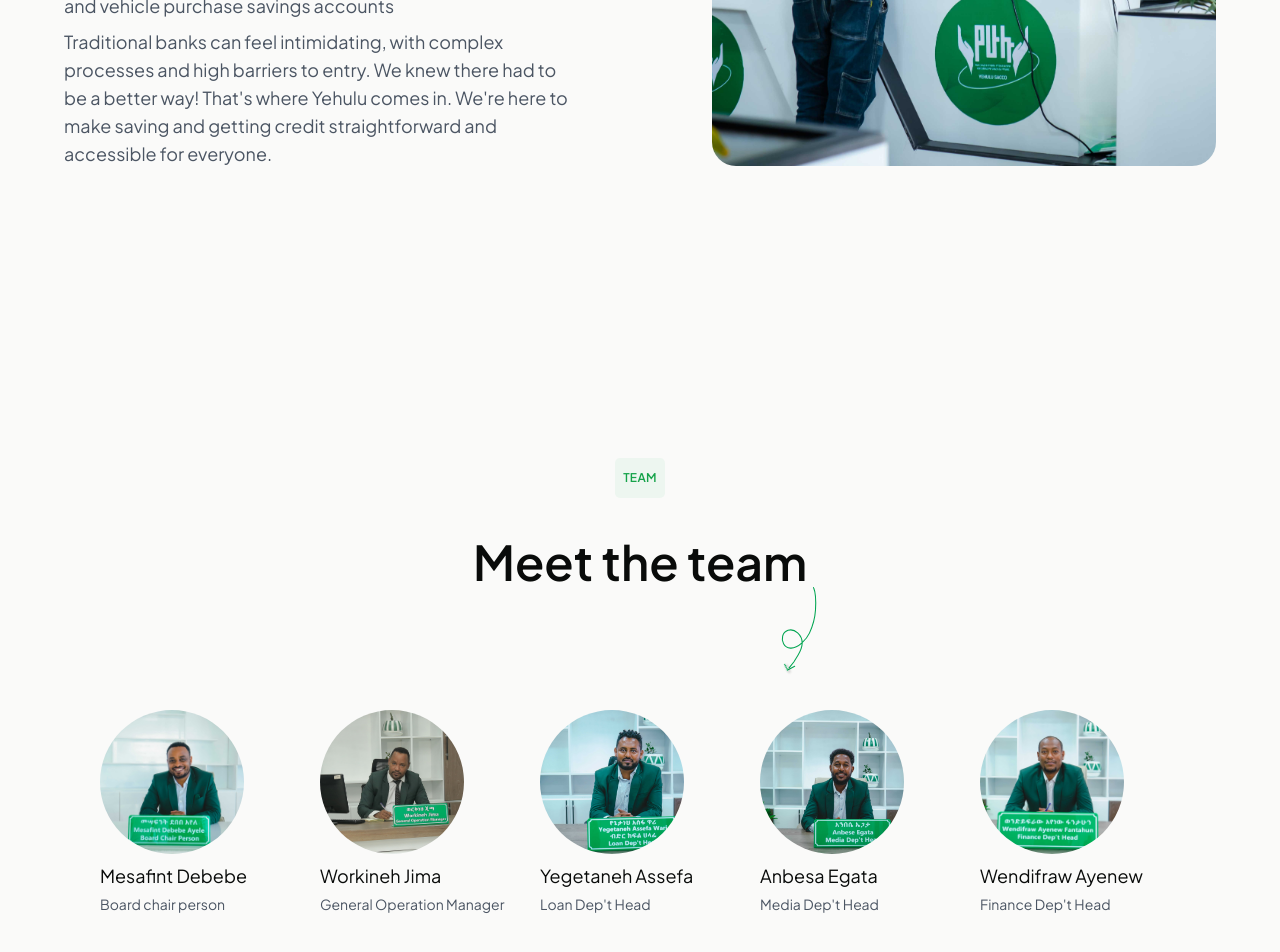
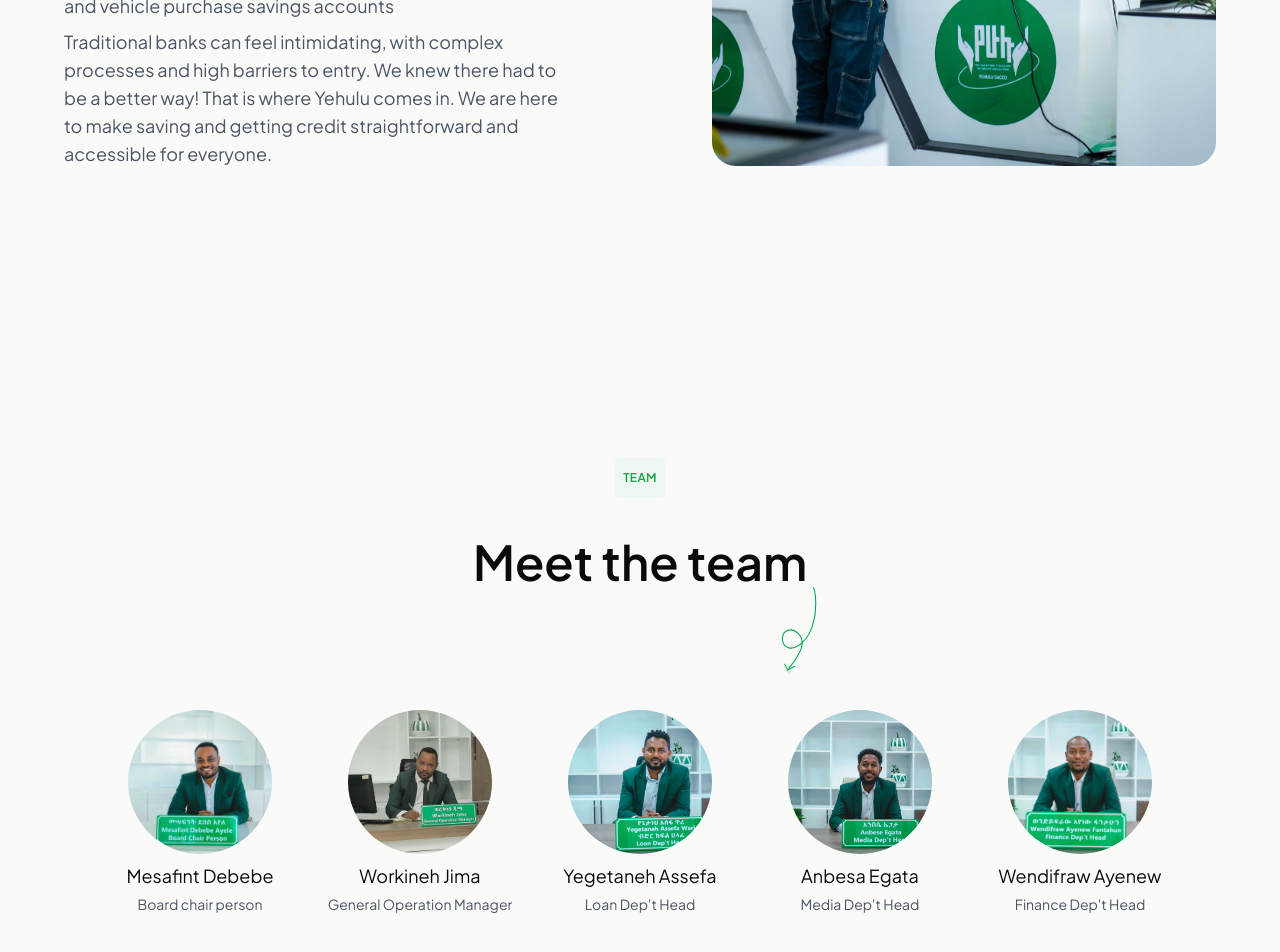
Before and after one commit to Upsurge-Tech/Project-Yehulusaccos-Frontend, a Next.js app: page /en/about in a window 1280 px wide. Shown: the part 570-1522 px from the top of the page. Built offline with nearby package versions, Linux system fonts and the light colour scheme.

Commit message:
adding localization for aboutus page

```diff
--- a/app/[locale]/(main)/contact/page.tsx
+++ b/app/[locale]/(main)/contact/page.tsx
@@ -9,6 +9,7 @@ import { BiSolidMessageRounded } from "react-icons/bi";
 import Vector from "@/public/Vector.svg";
 import GoogleMap from "@/components/contact/GoogleMap";
 import InfoBoard from "@/components/contact/InfoBoard";
+
 
 const ContactPage = () => {
   return (
--- a/components/about/AboutUs.tsx
+++ b/components/about/AboutUs.tsx
@@ -1,32 +1,28 @@
 import React from "react";
 import Image from "next/image";
+import { useTranslations } from "next-intl";
 
 const AboutUs = () => {
+
+  const tAbout = useTranslations("AboutUs")
   return (
     <div className=" grid grid-cols-1 xl:grid-cols-2 gap-x-10 xl:gap-x-36 gap-y-10">
       <div className=" order-2 xl:order-1 flex h-full flex-col items-start place-self-center justify-center py-5 gap-y-5 xl:gap-y-14 w-3/4 xl:w-full">
         <div className="flex flex-col gap-y-1">
           <div className="bg-primarySoft lg:mb-10 self-start text-primary flex items-center justify-center text-xs font-semibold tracking-wide  px-2 h-10 rounded-lg">
-            ABOUT US
+            {tAbout('Header')}
           </div>
           <h2 className="font-semibold text-3xl lg:text-5xl mt-2 lg:mt-0">
-            Who are we?
+            {tAbout("Question")}
           </h2>
         </div>
+
         <div className="flex flex-col gap-y-2 text-xs md:text-sm lg:text-lg text-gray-600 z-10">
           <p>
-            <span className="font-semibold">Yehulu</span> is a financial
-            cooperative established in 2015 EC with a mission to provide easy
-            access to savings and credit services for all, especially those who
-            might not qualify for traditional banking options. We offer a
-            variety of savings plans, including regular savings, time deposits,
-            and home and vehicle purchase savings accounts
+            <span className="font-semibold">{tAbout("InnerParagraph1")}{" "}</span>{tAbout("Paragraph1")}
           </p>
           <p>
-            Traditional banks can feel intimidating, with complex processes and
-            high barriers to entry. We knew there had to be a better way!
-            That&apos;s where Yehulu comes in. We&apos;re here to make saving
-            and getting credit straightforward and accessible for everyone.
+            {tAbout("Paragraph2")}
           </p>
         </div>
       </div>
--- a/components/about/CustomAvatar.tsx
+++ b/components/about/CustomAvatar.tsx
@@ -10,7 +10,7 @@ interface Props {
 
 const CustomAvatar = ({ src, name, role }: Props) => {
   return (
-    <div className="flex flex-col gap-y-2 w-[170px] lg:w-[200px]">
+    <div className="flex flex-col items-center gap-y-2 w-[170px] lg:w-[200px]">
       <div className="relative h-28 w-28 lg:h-36 lg:w-36 2xl:h-48 2xl:w-48 rounded-full border-none">
         <Image
           className="rounded-full object-cover"
@@ -20,7 +20,7 @@ const CustomAvatar = ({ src, name, role }: Props) => {
           sizes="(max-width: 768px) 100vw, 33vw"
         />
       </div>
-      <div className="flex flex-col gap-y-1">
+      <div className="flex flex-col gap-y-1 items-center">
         <p className=" lg:text-lg">{name}</p>
         <p className="text-sm lg:text-md text-gray-600">{role}</p>
       </div>
--- a/components/about/OurOffice.tsx
+++ b/components/about/OurOffice.tsx
@@ -1,5 +1,6 @@
 import React from "react";
 import Image from "next/image";
+import { useTranslations } from "next-intl";
 
 import {
   Carousel,
@@ -10,14 +11,15 @@ import {
 } from "../ui/carousel";
 
 const OurOffice = () => {
+  const tOffice = useTranslations("AboutUs.Office")
   return (
     <div className="flex flex-col h-full items-start place-self-center justify-center py-5 gap-y-5 xl:gap-y-14 w-3/4 xl:w-full">
       <div className="flex flex-col xl:self-center">
         <div className="bg-primarySoft lg:mb-10 self-start xl:self-center text-primary flex items-center justify-center text-xs font-semibold tracking-wide  px-2 h-10 rounded-lg">
-          OUR OFFICE
+          {tOffice("Header")}
         </div>
         <h2 className="font-semibold text-3xl lg:text-5xl mt-2 lg:mt-0">
-          Visit our office
+          {tOffice("Title")}
         </h2>
         <div className="hidden lg:flex relative -rotate-45 -top-20 left-[250px] ">
           <Image
--- a/components/about/Team.tsx
+++ b/components/about/Team.tsx
@@ -2,18 +2,24 @@ import React from "react";
 import Image from "next/image";
 
 import CustomAvatar from "./CustomAvatar";
+import { useTranslations } from "next-intl";
+
 
 const Team = () => {
+
+  const tTeam = useTranslations("AboutUs.Team")
+  const tTeamMembers = useTranslations("AboutUs.Team.Members")
+  const teamMembers = ["Person1", "Person2", "Person3", "Person4", "Person5" ]
   return (
     <div className="flex flex-col h-full items-start place-self-center justify-center py-5 gap-y-5 xl:gap-y-14 w-3/4 xl:w-full">
       <div className="flex flex-col xl:self-center">
         <div className="bg-primarySoft lg:mb-10 self-start xl:self-center text-primary flex items-center justify-center text-xs font-semibold tracking-wide  px-2 h-10 rounded-lg">
-          TEAM
+          {tTeam("Header")}
         </div>
         <h2 className="font-semibold text-3xl lg:text-5xl mt-2 lg:mt-0">
-          Meet the team
+          {tTeam("Title")}
         </h2>
-        <div className="hidden lg:flex relative -rotate-45 -top-20 left-[250px] ">
+        <div className="hidden lg:flex relative -rotate-45 -top-20 left-[250px]">
           <Image
             src="/curlyarrow.svg"
             alt="curly green arrow"
@@ -23,31 +29,14 @@ const Team = () => {
         </div>
       </div>
       <div className="w-full grid grid-cols-1 md:grid-cols-2 xl:flex gap-5 2xl:gap-x-16 flex-wrap place-items-center xl:justify-center">
-        <CustomAvatar
-          name="Mesafint Debebe"
-          role="Board chair person"
-          src="/assets/MesafinitDebebe.jpg"
-        />
-        <CustomAvatar
-          name="Workineh Jima"
-          role="General Operation Manager"
-          src="/assets/WorkinehJima.jpg"
-        />
-        <CustomAvatar
-          src={"/assets/YegetanehAssefa.jpg"}
-          name={"Yegetaneh Assefa "}
-          role={"Loan Dep't Head"}
-        />
-        <CustomAvatar
-          src={"/assets/AnbesaEgata.jpg"}
-          name={"Anbesa Egata"}
-          role={"Media Dep't Head"}
-        />
-        <CustomAvatar
-          src={"/assets/WendifrawAyenew.jpg"}
-          name={"Wendifraw Ayenew"}
-          role={"Finance Dep't Head"}
-        />
+        {teamMembers.map((member, index) => (
+          <CustomAvatar
+            key={index}
+            name={tTeamMembers(`${member}.name`)}
+            role={tTeamMembers(`${member}.role`)}
+            src={tTeamMembers(`${member}.src`)}
+          />
+        ))}
       </div>
     </div>
   );
--- a/translations/am.json
+++ b/translations/am.json
@@ -195,6 +195,49 @@
                     "image": "/home.svg"
                 }
             }
-    }
+        }
+    },
+
+    "AboutUs":{
+        "Header": "ስለ የሁሉ",
+        "Question": "የሁሉ ምንድን ነዉ ?",
+        "Paragraph1":"በ2015 የተቋቋመ የፋይናንሺያል ህብረት ስራ ማህበር ሲሆን አላማውም ለሁሉም በተለይም ለባህላዊ የባንክ አማራጮች ብቁ ላልሆኑ የቁጠባ እና የብድር አገልግሎት በቀላሉ ተደራሽ ለማድረግ ነው። የተለያዩ የቁጠባ ዕቅዶችን እናቀርባለን፤ መደበኛ ቁጠባዎች፣ የሰዓት ተቀማጭ ገንዘብ እና የቤት እና የተሽከርካሪ ግዢ የቁጠባ ሂሳቦችን ጨምሮ።",
+        "InnerParagraph1":"የሁሉ",
+        "Paragraph2":"ባህላዊ ባንኮች ማስፈራራት ሊሰማቸው ይችላል, ውስብስብ ሂደቶች እና የመግቢያ ከፍተኛ እንቅፋቶች. የተሻለ መንገድ መኖር እንዳለበት አውቀናል!  ይሁሉ የገባበት ቦታ ነው – እዚህ የተገኘነው ቁጠባ እና ብድር ማግኘትን ቀጥተኛ እና ለሁሉም ሰው ተደራሽ ለማድረግ ነው።",
+        "Office":{
+            "Header":"ቢሮ",
+            "Title": "ቢሮአችንን ይጎብኙ"
+        },
+        "Team":{
+            "Header":"ቡድን",
+            "Title":"ከቡድኑ ጋር ይገናኙ",
+            "Members":{
+                "Person1": {
+                    "name": "መሳፍንት ደበበ",
+                    "role": "የቦርድ ሰብሳቢ ",
+                    "src": "/assets/MesafinitDebebe.jpg"
+                },
+                "Person2":{
+                    "name": "ወርቅነህ ጂማ",
+                    "role": "አጠቃላይ ሥራ አስኪያጅ",
+                    "src": "/assets/WorkinehJima.jpg"
+                },
+                "Person3":{
+                    "name": "የጌታነህ አሰፋ",
+                    "role": "የብድር ክፍል ኃላፊ",
+                    "src": "/assets/YegetanehAssefa.jpg"
+                },
+                "Person4":{
+                    "name": "አንበሴ ኤጋታ",
+                    "role": "የሚዲያ ክፍል ኃላፊ",
+                    "src": "/assets/AnbesaEgata.jpg"
+                },
+                "Person5":{
+                    "name": "ወንድይፍራው አየነው",
+                    "role": "የፋይናንስ ክፍል ኃላፊ",
+                    "src": "/assets/WendifrawAyenew.jpg"
+                }
+            }
+        }
     }
 }
--- a/translations/en.json
+++ b/translations/en.json
@@ -27,6 +27,7 @@
         "Shareholders":"Shareholders",
         "Investors":"Investor relations"
     },
+
 
     "Home":{
         "Intro":{
@@ -198,5 +199,49 @@
                 }
             }
         }
+    },
+
+
+    "AboutUs":{
+        "Header": "ABOUT US",
+        "Question": "Who are we?",
+        "Paragraph1":"is a financial cooperative established in 2015 EC with a mission to provide easy access to savings and credit services for all, especially those who might not qualify for traditional banking options. We offer a variety of savings plans, including regular savings, time deposits, and home and vehicle purchase savings accounts",
+        "InnerParagraph1":"Yehulu",
+        "Paragraph2":"Traditional banks can feel intimidating, with complex processes and high barriers to entry. We knew there had to be a better way! That is where Yehulu comes in. We are here to make saving and getting credit straightforward and accessible for everyone.",
+        "Office":{
+            "Header":"OUR OFFICE",
+            "Title": "Visit our office"
+        },
+        "Team":{
+            "Header":"TEAM",
+            "Title":"Meet the team",
+            "Members":{
+                "Person1": {
+                    "name": "Mesafint Debebe",
+                    "role": "Board chair person",
+                    "src": "/assets/MesafinitDebebe.jpg"
+                },
+                "Person2":{
+                    "name": "Workineh Jima",
+                    "role": "General Operation Manager",
+                    "src": "/assets/WorkinehJima.jpg"
+                },
+                "Person3":{
+                    "name": "Yegetaneh Assefa",
+                    "role": "Loan Dep't Head",
+                    "src": "/assets/YegetanehAssefa.jpg"
+                },
+                "Person4":{
+                    "name": "Anbesa Egata",
+                    "role": "Media Dep't Head",
+                    "src": "/assets/AnbesaEgata.jpg"
+                },
+                "Person5":{
+                    "name": "Wendifraw Ayenew",
+                    "role": "Finance Dep't Head",
+                    "src": "/assets/WendifrawAyenew.jpg"
+                }
+            }
+        }
     }
 }
```
